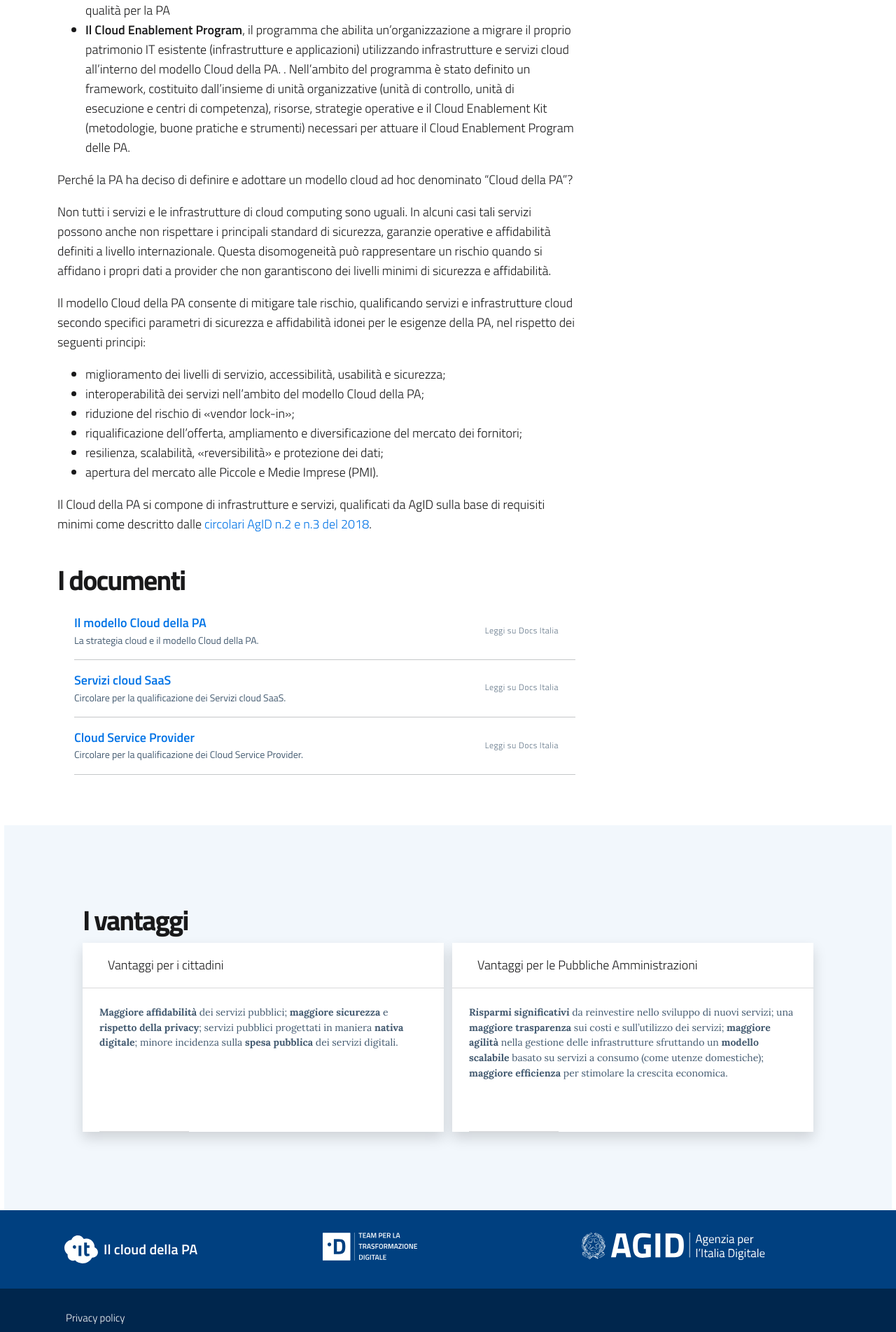
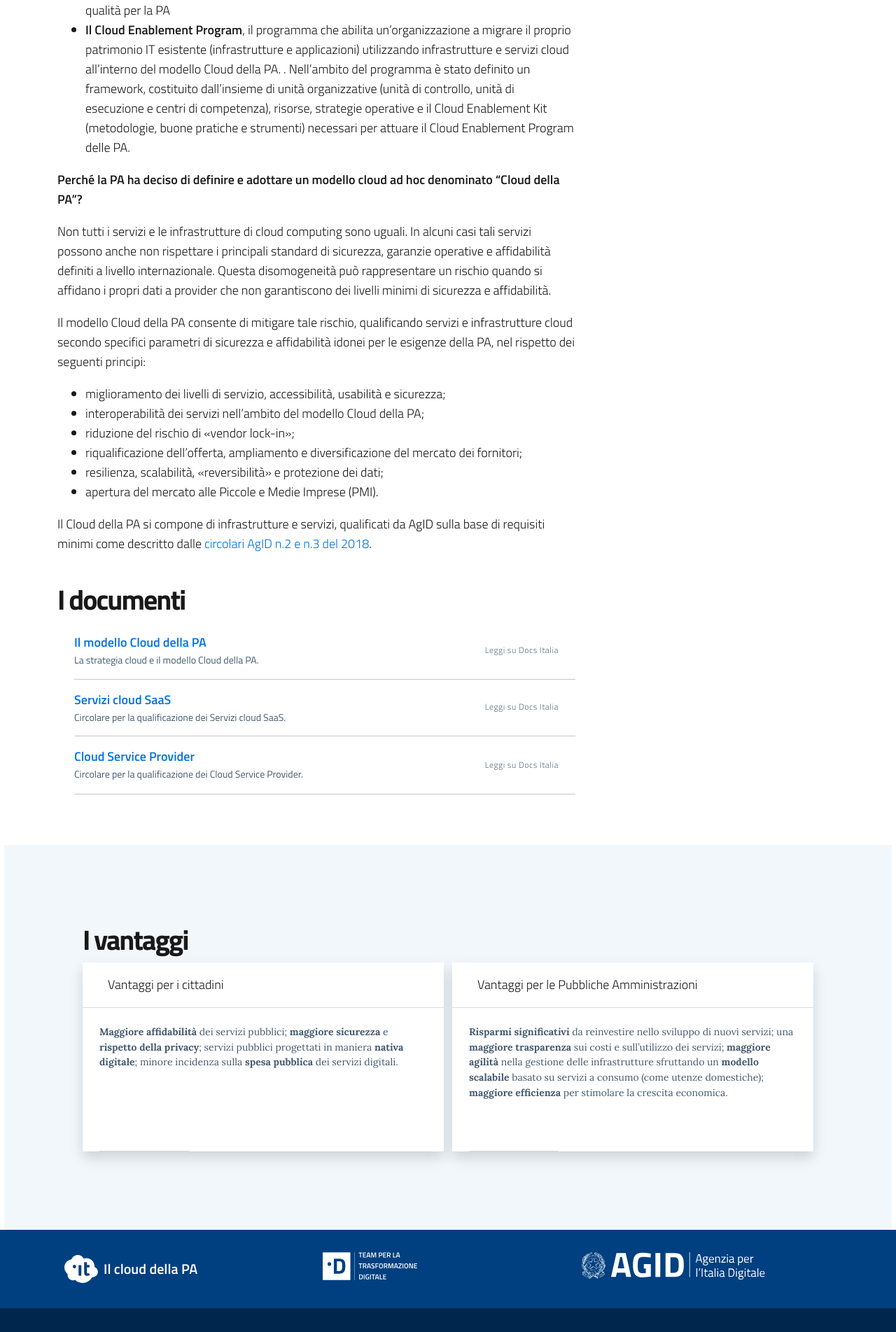
Before and after one commit to italia/cloud.italia.it, a Jekyll site: the page built from index.md, in a window 1280 px wide. Shown: the part 1571-3474 px from the top of the page at 70% size. Built offline with Jekyll 4.4.1, drawn with Linux system fonts in a browser that asks for light colours.

```diff
--- a/_includes/home/home-sections.html
+++ b/_includes/home/home-sections.html
@@ -49,8 +49,8 @@
                             </ul>
                             </p>
                             <p>
-                            Perché la PA ha deciso di definire e adottare un
-                            modello cloud ad hoc denominato “Cloud della PA”?
+                            <b>Perché la PA ha deciso di definire e adottare un
+                                modello cloud ad hoc denominato “Cloud della PA”?</b>
                             </p>
                             <p>
                             Non tutti i servizi e le infrastrutture di cloud
```
